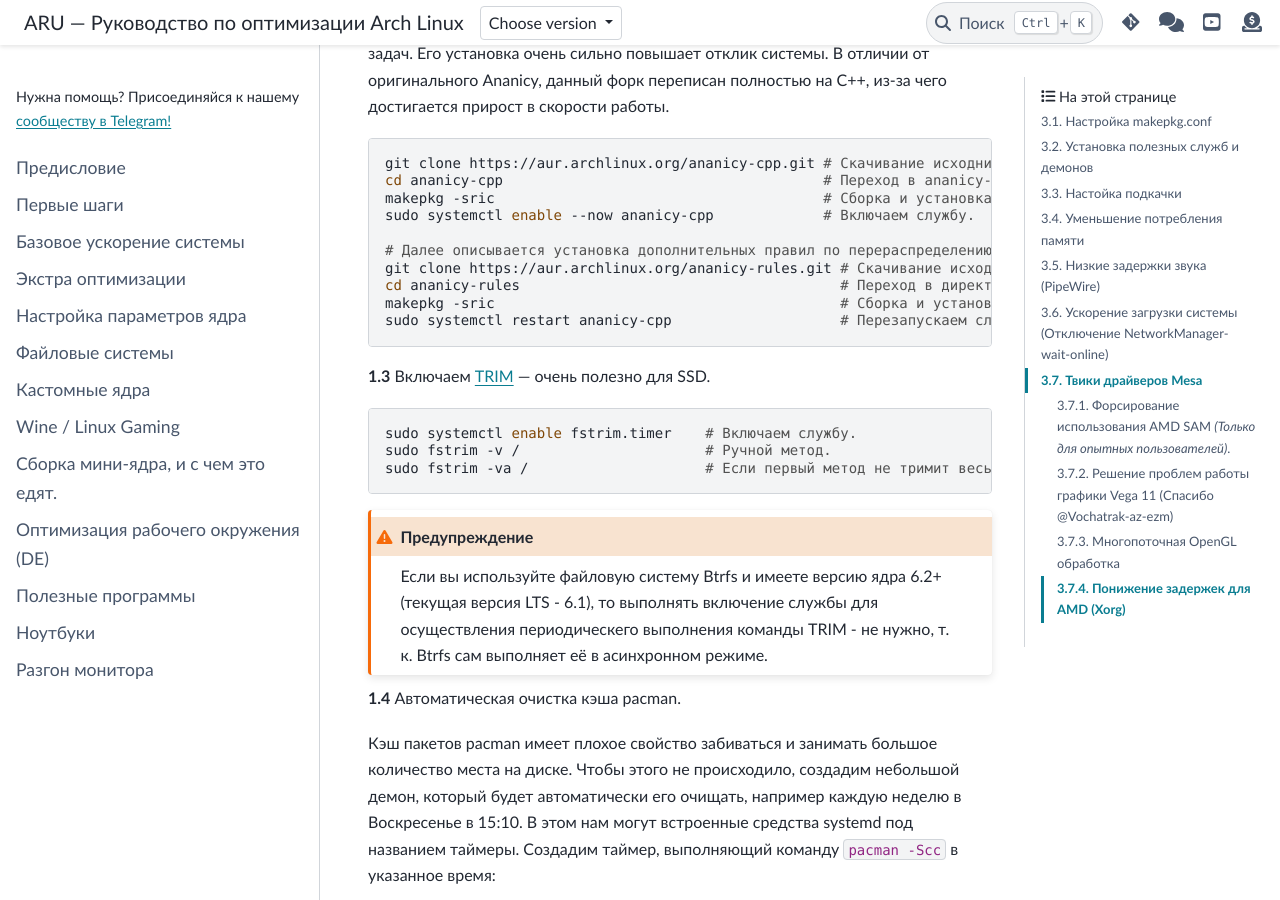
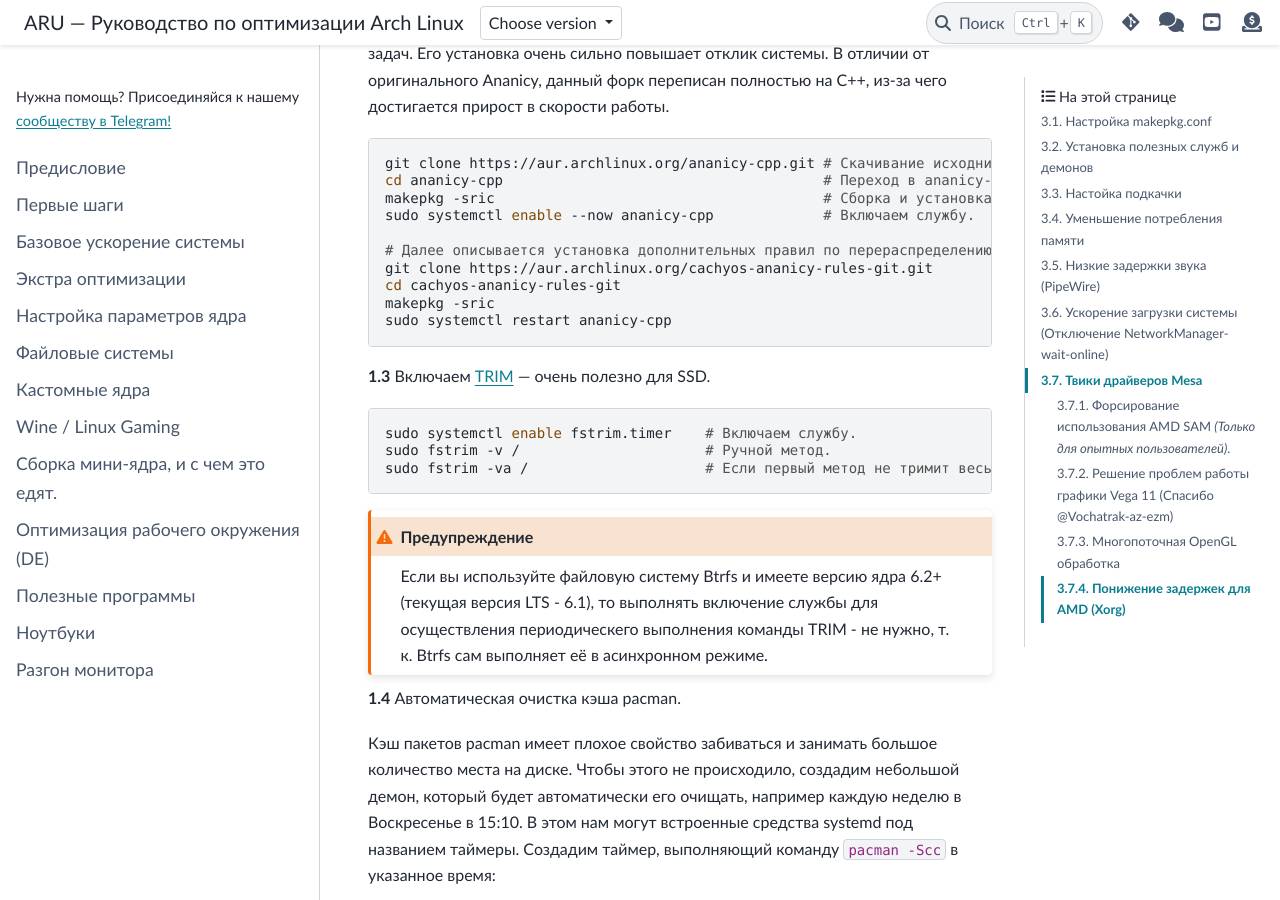
Before and after one commit to ventureoo/ARU, a Sphinx documentation site: the page built from docs/source/generic-system-acceleration.rst, in a window 1280 px wide and 900 px high, scrolled down 3193 px. Built offline with Sphinx 7.4.7 and the PyData theme 0.15.4, drawn with Linux system fonts in a browser that asks for light colours.

Commit message:
generic-system-acceleration: Fix ananicy-rules naming

```diff
--- a/docs/source/generic-system-acceleration.rst
+++ b/docs/source/generic-system-acceleration.rst
@@ -160,10 +160,10 @@
   sudo systemctl enable --now ananicy-cpp             # Включаем службу.
 
   # Далее описывается установка дополнительных правил по перераспределению приоритетов процессов
-  git clone https://aur.archlinux.org/ananicy-rules.git # Скачивание исходников
-  cd ananicy-rules                                      # Переход в директорию
-  makepkg -sric                                         # Сборка и установка
-  sudo systemctl restart ananicy-cpp                    # Перезапускаем службу
+  git clone https://aur.archlinux.org/cachyos-ananicy-rules-git.git
+  cd cachyos-ananicy-rules-git
+  makepkg -sric
+  sudo systemctl restart ananicy-cpp
 
 **1.3** Включаем `TRIM
 <https://ru.wikipedia.org/wiki/Trim_(команда_для_накопителей)>`_ —
```
